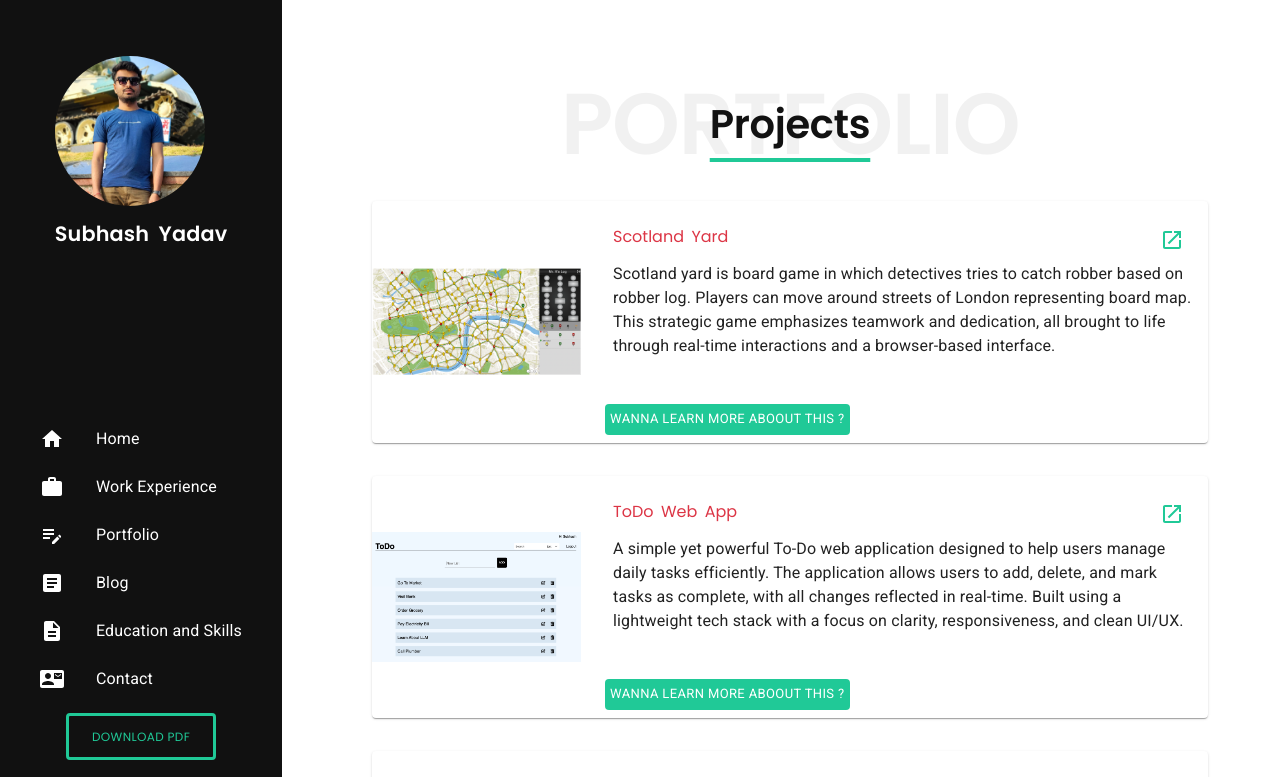
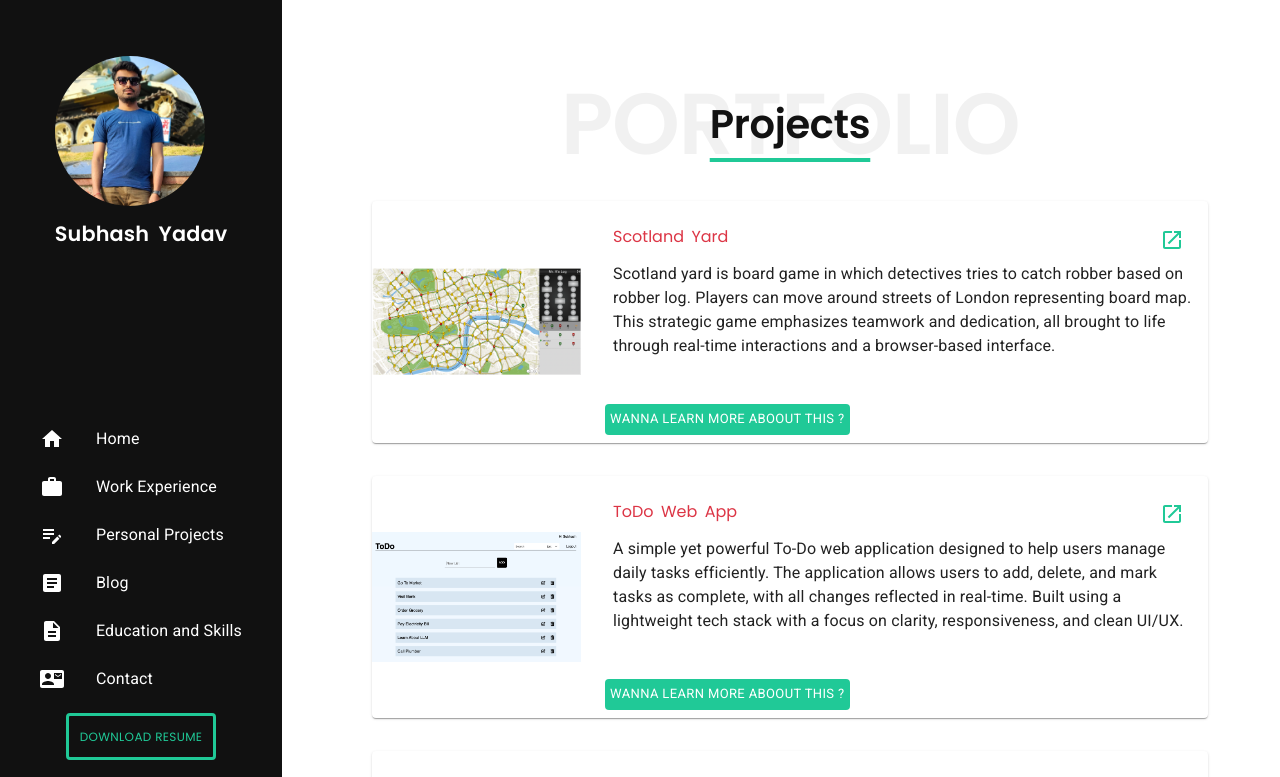
Before and after one commit to subhashydv/subhashydv, a React (Create React App) app: page /portfolio in a window 1280 px wide. Shown: the top 777 px of the page. Built offline with nearby package versions, Linux system fonts and the light colour scheme.

Commit message:
Fix mobile view for project images and update resume

```diff
--- a/src/components/Blog.js
+++ b/src/components/Blog.js
@@ -2,7 +2,7 @@ import {Box} from '@mui/material';
 
 const Blog = () => {
     return (
-        <Box sx={{width: '100%', height: '100vh', border: '1px solid #ccc', marginLeft: '280px', overflowY: 'auto', padding: 2, '@media (max-width: 600px)': {width: '100%', height: '100vh', marginLeft: "0"}}}>
+        <Box sx={{width: '100%', height: '100vh', border: '1px solid #ccc', marginLeft: '200px', overflowY: 'auto', paddingTop: 10, '@media (max-width: 600px)': {width: '100%', height: '100vh', marginLeft: "0"}}}>
             <iframe
                 src="https://subhashydv.github.io/"
                 title="Blog"
--- a/src/components/Portfolio/ProjectCardComponents.utlis.js
+++ b/src/components/Portfolio/ProjectCardComponents.utlis.js
@@ -38,8 +38,8 @@ export const ProjectCardFront = ({ about, title, project_link, handleClickOpen }
         <CardMedia
           component="img"
           alt={title}
-          height="25%"
-          sx={{ width: { xs: "50%", sm: "25%" } }}
+          height="100%"
+          sx={{ width: { xs: "100%", sm: "25%" } }}
           image={getImageUrl(title)}
         />
         <Box
--- a/src/components/Sidebar.js
+++ b/src/components/Sidebar.js
@@ -50,7 +50,7 @@ const PageBody = ({marginBottom, marginTop}) => {
                     </ListItem>
                     <ListItem button component={Link} to="/portfolio">
                         <ListItemIcon sx={{color: 'white'}}><EditNote/></ListItemIcon>
-                        <ListItemText primary="Portfolio"/>
+                        <ListItemText primary="Personal Projects"/>
                     </ListItem>
                     <ListItem button component={Link} to="/blog">
                         <ListItemIcon sx={{color: 'white'}}><ArticleIcon/></ListItemIcon>
@@ -70,7 +70,7 @@ const PageBody = ({marginBottom, marginTop}) => {
 
                                 component="a"
                                 href={resume}
-                                download="Jaya.pdf"
+                                download="Subhash.pdf"
                                 sx={{
                                     marginTop: "10px",
                                     borderColor: '#20C997',
@@ -85,7 +85,7 @@ const PageBody = ({marginBottom, marginTop}) => {
                                 }}
                         >
 
-                            Download PDF
+                            Download Resume
 
                         </Button>
                     </Box>
```
Also changed, not shown: 1 other file (tests, documents, lock files or other folders).
